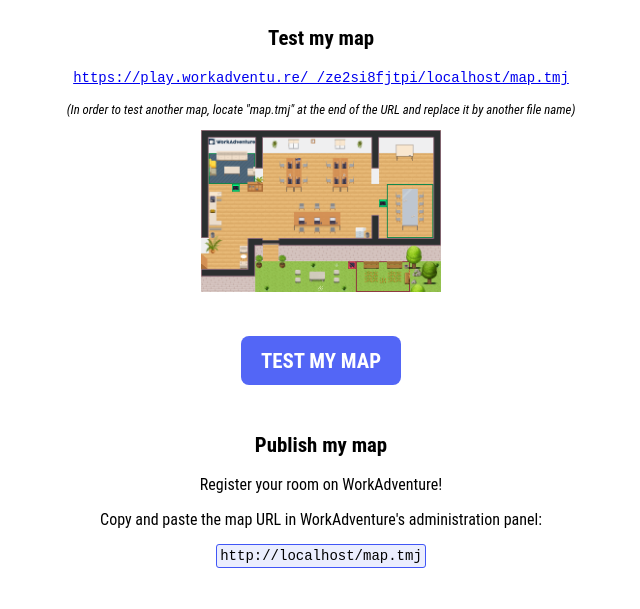
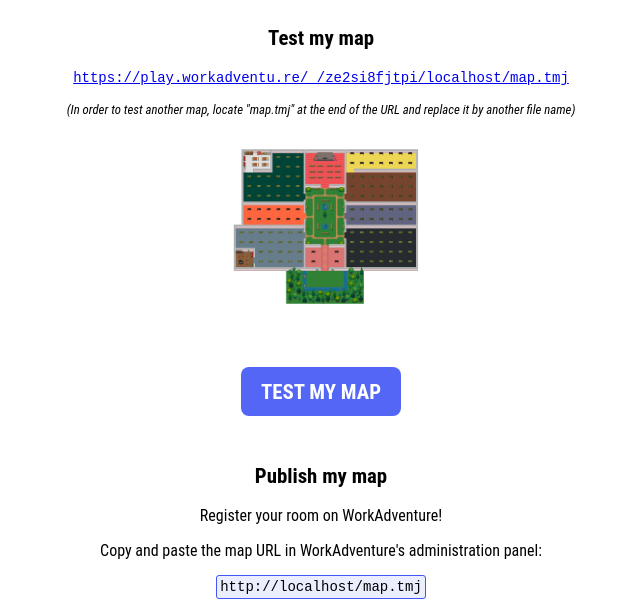
Before and after one commit to esanger/MEME-map-2024, a plain HTML site: page index.html in a window 1280 px wide. Shown: the part 117-726 px from the top of the page, without its empty margins (319-959 px from the left). Drawn offline with Linux system fonts and the light colour scheme.

Commit message:
Deploying to gh-pages from master @ 475af9be334f36d61cbf77dfa5db3ba8ce465d17 🚀

```diff
--- a/index.html
+++ b/index.html
@@ -151,7 +151,7 @@
                 <h2>Test my map</h2>
                 <p><a id="testMapURL" href="#" class="url"></a></p>
                 <p class="tips">(In order to test another map, locate "map.tmj" at the end of the URL and replace it by another file name)</p>
-                <img src="./assets/map-7f74ee09.png" alt="Map thumbnail" class="map">
+                <img src="./assets/map-56694e2b.png" alt="Map thumbnail" class="map">
                 <p><a id="testMapBtnURL" href="#" class="button">Test my map</a></p>
             </section>
 
```
Also changed, not shown: assets/map-56694e2b.png (added), assets/map-7f74ee09.png (deleted), conference-chunk-1-bba54896.png (renamed from conference-chunk-1-f518493a.png), conference.png, map-chunk-1-f8e52e1a.png (added), map-chunk-2-f8e52e1a.png (added), map.png (added), 2 other files.
